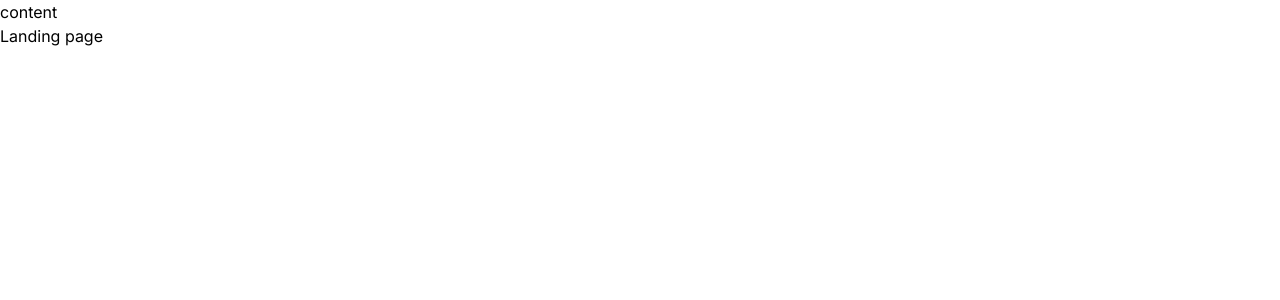
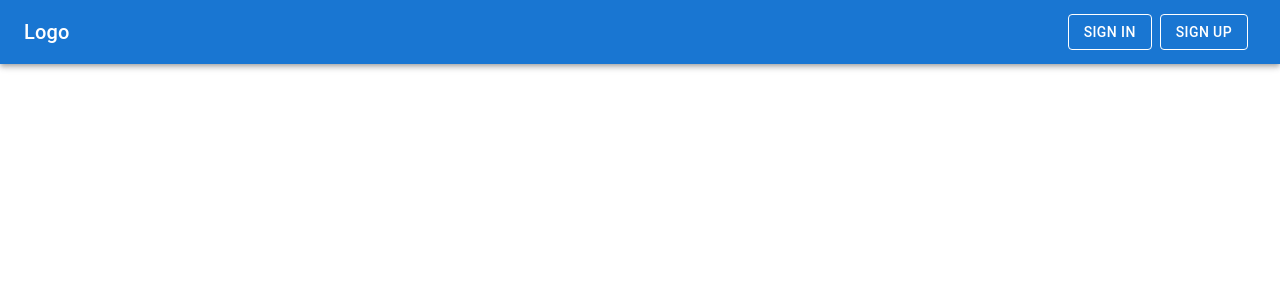
Before and after one commit to techie-ranith/Duothan-4.0, a Next.js app in the folder client/: page / in a window 1280 px wide. Shown: the top 300 px of the page. Built offline with nearby package versions, Linux system fonts and the light colour scheme.

Commit message:
nav bar added

```diff
--- a/client/package.json
+++ b/client/package.json
@@ -25,6 +25,7 @@
     "nextui-cli": "^0.2.0",
     "react": "^18",
     "react-dom": "^18",
+    "react-router-dom": "^6.23.1",
     "tailwind-merge": "^2.3.0",
     "tailwindcss-animate": "^1.0.7"
   },
--- a/client/src/app/page.tsx
+++ b/client/src/app/page.tsx
@@ -1,18 +1,25 @@
-import React from 'react'
-import { Sign } from 'crypto'
-import JobCard from '@/components/layouts/JobCard'
-import Container from '@/components/layouts/Container'
+"use client"
+
+import React from "react";
+import { BrowserRouter as Router, Routes, Route } from 'react-router-dom';
+import { Sign } from "crypto";
+import JobCard from "@/components/layouts/JobCard";
+import Container from "@/components/layouts/Container";
+import Navigation from "@/components/layouts/Navigation";
+import LoginPage from "@/app/(pages)/(auth)/signin/page";
 
 const page = () => {
   return (
-  <div className='flex items-center justify-center'>
-    <div>content</div>
-    <div>
-      Landing page
-    </div>
-  </div>
+    <main>
+       <Router>
+      <Navigation />
+      <Routes>
+        <Route path="@/app/(pages)/(auth)/signin/page" element={<LoginPage />} />
+        {/* Define other routes here */}
+      </Routes>
+    </Router>
+    </main>
+  );
+};
 
-  )
-}
-
-export default page
+export default page;
--- a/client/src/components/layouts/Navigation.tsx
+++ b/client/src/components/layouts/Navigation.tsx
@@ -1,19 +1,37 @@
-import { useSession, signIn, signOut } from "next-auth/react"
+"use client"
 
-export default function Component() {
-  const { data: session } = useSession()
-  if (session) {
-    return (
-      <>
-        Signed in as {session.user.email} <br />
-        <button onClick={() => signOut()}>Sign out</button>
-      </>
-    )
-  }
+import * as React from "react";
+import { useNavigate } from "react-router-dom";
+import AppBar from "@mui/material/AppBar";
+import Box from "@mui/material/Box";
+import Toolbar from "@mui/material/Toolbar";
+import Typography from "@mui/material/Typography";
+import Button from "@mui/material/Button";
+import IconButton from "@mui/material/IconButton";
+import MenuIcon from "@mui/icons-material/Menu";
+
+export default function ButtonAppBar() {
+  const navigate = useNavigate();
+
+  const handleSignInClick = () => {
+    navigate("@/app/(pages)/(auth)/signin/page");
+  };
+
   return (
-    <>
-      Not signed in <br />
-      <button onClick={() => signIn()}>Sign in</button>
-    </>
-  )
+    <Box sx={{ flexGrow: 1 }}>
+      <AppBar position="static">
+        <Toolbar>
+          <Typography variant="h6" component="div" sx={{ flexGrow: 1 }}>
+            Logo
+          </Typography>
+          <Button variant="outlined" color="inherit" sx={{ marginRight: 1 }} onClick={handleSignInClick}>
+            Sign In
+          </Button>
+          <Button variant="outlined" color="inherit" sx={{ marginRight: 1 }}>
+            Sign Up
+          </Button>
+        </Toolbar>
+      </AppBar>
+    </Box>
+  );
 }
```
Also changed, not shown: 2 other files (tests, documents, lock files or other folders).
